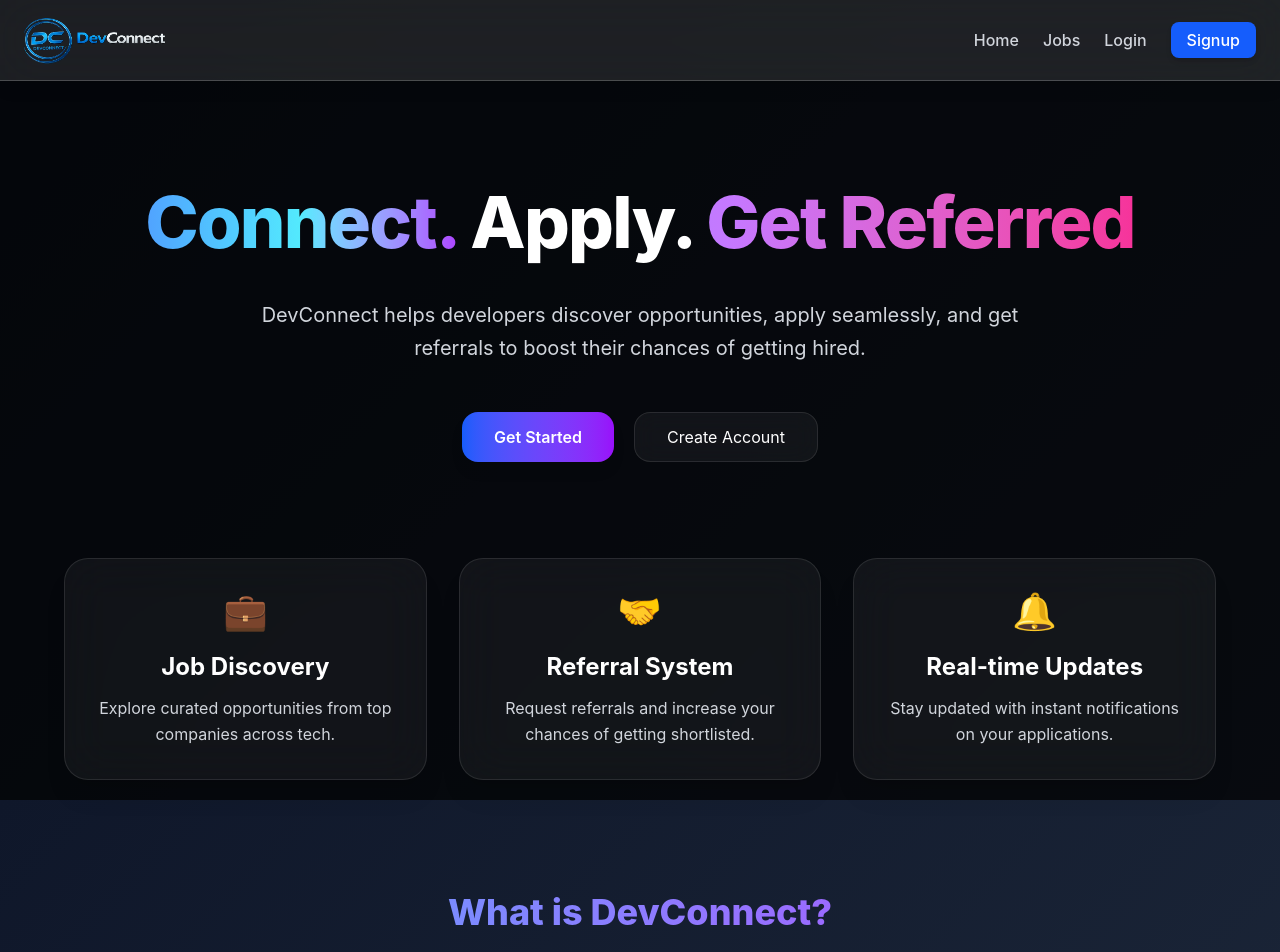
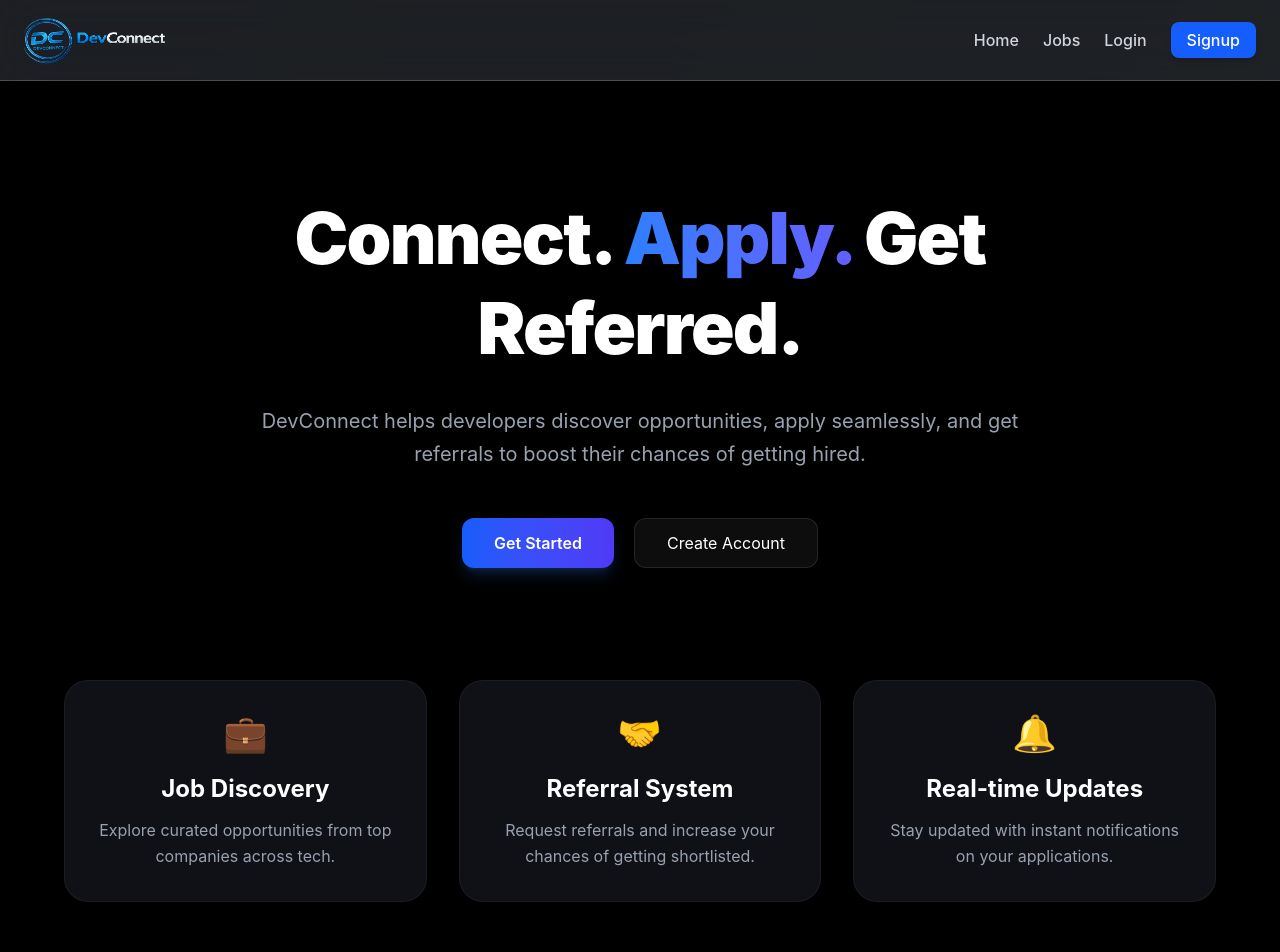
Before and after one commit to manisharma-cs21/DevConnect, a React (Vite) app in the folder devconnect-frontend/: page / in a window 1280 px wide. Shown: the top 952 px of the page. Built offline with nearby package versions, Linux system fonts and the light colour scheme; no server answers.

Commit message:
Changes in UI Part

```diff
--- a/devconnect-frontend/src/pages/Home.jsx
+++ b/devconnect-frontend/src/pages/Home.jsx
@@ -5,24 +5,28 @@ export default function Home() {
   const token = localStorage.getItem("token");
 
   return (
-    <div className="min-h-screen text-white px-4">
+    <div className="min-h-screen bg-black text-white px-4 overflow-hidden">
 
       {/* HERO SECTION */}
-      <div className="flex flex-col items-center justify-center text-center max-w-5xl mx-auto pt-24">
+      <div className="flex flex-col items-center justify-center text-center max-w-5xl mx-auto pt-28">
 
-        <h1 className="text-5xl md:text-7xl font-extrabold leading-tight tracking-tight">
-          <span className="bg-linear-to-r from-blue-400 via-cyan-300 to-purple-500 bg-clip-text text-transparent">
+        <h1 className="text-5xl md:text-7xl font-black leading-tight tracking-tight">
+
+          <span className="text-white">
             Connect.
           </span>{" "}
-          <span className="text-white">
+
+          <span className="bg-gradient-to-r from-blue-500 to-indigo-500 bg-clip-text text-transparent">
             Apply.
           </span>{" "}
-          <span className="bg-linear-to-r from-purple-400 to-pink-500 bg-clip-text text-transparent">
-            Get Referred
+
+          <span className="text-white">
+            Get Referred.
           </span>
+
         </h1>
 
-        <p className="text-gray-300 mt-8 text-lg md:text-xl max-w-3xl leading-relaxed">
+        <p className="text-gray-400 mt-8 text-lg md:text-xl max-w-3xl leading-relaxed">
           DevConnect helps developers discover opportunities, apply seamlessly,
           and get referrals to boost their chances of getting hired.
         </p>
@@ -34,14 +38,14 @@ export default function Home() {
             <>
               <button
                 onClick={() => navigate("/login")}
-                className="bg-linear-to-r from-blue-600 to-purple-600 px-8 py-3 rounded-2xl font-semibold transition-all duration-300 shadow-lg hover:scale-105 hover:shadow-blue-500/30"
+                className="bg-gradient-to-r from-blue-600 to-indigo-600 px-8 py-3 rounded-xl font-semibold transition-all duration-300 hover:scale-105 shadow-lg shadow-blue-500/20"
               >
                 Get Started
               </button>
 
               <button
                 onClick={() => navigate("/signup")}
-                className="border border-white/10 bg-white/5 backdrop-blur-md px-8 py-3 rounded-2xl hover:bg-white/10 transition-all duration-300 hover:scale-105"
+                className="border border-white/10 bg-white/5 px-8 py-3 rounded-xl hover:bg-white/10 transition-all duration-300"
               >
                 Create Account
               </button>
@@ -49,7 +53,7 @@ export default function Home() {
           ) : (
             <button
               onClick={() => navigate("/jobs")}
-              className="bg-linear-to-r from-blue-600 to-purple-600 px-8 py-3 rounded-2xl font-semibold transition-all duration-300 shadow-lg hover:scale-105 hover:shadow-blue-500/30"
+              className="bg-gradient-to-r from-blue-600 to-indigo-600 px-8 py-3 rounded-xl font-semibold transition-all duration-300 hover:scale-105 shadow-lg shadow-blue-500/20"
             >
               Explore Jobs
             </button>
@@ -59,9 +63,9 @@ export default function Home() {
       </div>
 
       {/* FEATURES */}
-      <div className="max-w-6xl mx-auto mt-24 grid md:grid-cols-3 gap-8">
+      <div className="max-w-6xl mx-auto mt-28 grid md:grid-cols-3 gap-8">
 
-        <div className="bg-white/5 backdrop-blur-xl border border-white/10 p-8 rounded-3xl text-center hover:scale-105 transition-all duration-300 shadow-xl hover:border-blue-500/30">
+        <div className="bg-[#0f1117] border border-white/5 p-8 rounded-3xl text-center transition-all duration-300 hover:-translate-y-2 hover:border-blue-500/20">
 
           <div className="text-4xl mb-5">💼</div>
 
@@ -69,13 +73,13 @@ export default function Home() {
             Job Discovery
           </h3>
 
-          <p className="text-gray-300 leading-relaxed">
+          <p className="text-gray-400 leading-relaxed">
             Explore curated opportunities from top companies across tech.
           </p>
 
         </div>
 
-        <div className="bg-white/5 backdrop-blur-xl border border-white/10 p-8 rounded-3xl text-center hover:scale-105 transition-all duration-300 shadow-xl hover:border-purple-500/30">
+        <div className="bg-[#0f1117] border border-white/5 p-8 rounded-3xl text-center transition-all duration-300 hover:-translate-y-2 hover:border-indigo-500/20">
 
           <div className="text-4xl mb-5">🤝</div>
 
@@ -83,13 +87,13 @@ export default function Home() {
             Referral System
           </h3>
 
-          <p className="text-gray-300 leading-relaxed">
+          <p className="text-gray-400 leading-relaxed">
             Request referrals and increase your chances of getting shortlisted.
           </p>
 
         </div>
 
-        <div className="bg-white/5 backdrop-blur-xl border border-white/10 p-8 rounded-3xl text-center hover:scale-105 transition-all duration-300 shadow-xl hover:border-cyan-500/30">
+        <div className="bg-[#0f1117] border border-white/5 p-8 rounded-3xl text-center transition-all duration-300 hover:-translate-y-2 hover:border-cyan-500/20">
 
           <div className="text-4xl mb-5">🔔</div>
 
@@ -97,7 +101,7 @@ export default function Home() {
             Real-time Updates
           </h3>
 
-          <p className="text-gray-300 leading-relaxed">
+          <p className="text-gray-400 leading-relaxed">
             Stay updated with instant notifications on your applications.
           </p>
 
@@ -106,13 +110,13 @@ export default function Home() {
       </div>
 
       {/* ABOUT SECTION */}
-      <div className="max-w-5xl mx-auto mt-28 text-center">
+      <div className="max-w-5xl mx-auto mt-32 text-center">
 
-        <h2 className="text-4xl font-extrabold mb-6 bg-linear-to-r from-blue-400 to-purple-500 bg-clip-text text-transparent">
+        <h2 className="text-4xl font-black mb-6 text-white">
           What is DevConnect?
         </h2>
 
-        <p className="text-gray-300 leading-relaxed text-lg max-w-3xl mx-auto">
+        <p className="text-gray-400 leading-relaxed text-lg max-w-3xl mx-auto">
           DevConnect is a platform built for developers to simplify job searching and referrals.
           Instead of applying blindly, you can connect, request referrals, and track everything
           in one place — making your job hunt smarter and faster.
@@ -130,7 +134,7 @@ export default function Home() {
 
           <button
             onClick={() => navigate("/signup")}
-            className="bg-linear-to-r from-blue-600 to-purple-600 px-10 py-4 rounded-2xl font-semibold transition-all duration-300 shadow-lg hover:scale-105 hover:shadow-purple-500/30"
+            className="bg-gradient-to-r from-blue-600 to-indigo-600 px-10 py-4 rounded-xl font-semibold transition-all duration-300 hover:scale-105 shadow-lg shadow-indigo-500/20"
           >
             Join DevConnect
           </button>
@@ -138,7 +142,6 @@ export default function Home() {
         </div>
       )}
 
-      {/* SPACING */}
       <div className="h-24"></div>
 
     </div>
--- a/devconnect-frontend/src/pages/Signup.jsx
+++ b/devconnect-frontend/src/pages/Signup.jsx
@@ -90,7 +90,7 @@ export default function Signup() {
 
         {/* Title */}
         <h2 className="text-2xl font-bold text-white text-center mb-2">
-          Create Account 🚀
+          Create Account
         </h2>
 
         <p className="text-gray-300 text-center mb-6 text-sm">
```
Also changed, not shown: devconnect-frontend/public/favicon.png, 1 other file (tests, documents, lock files or other folders).
